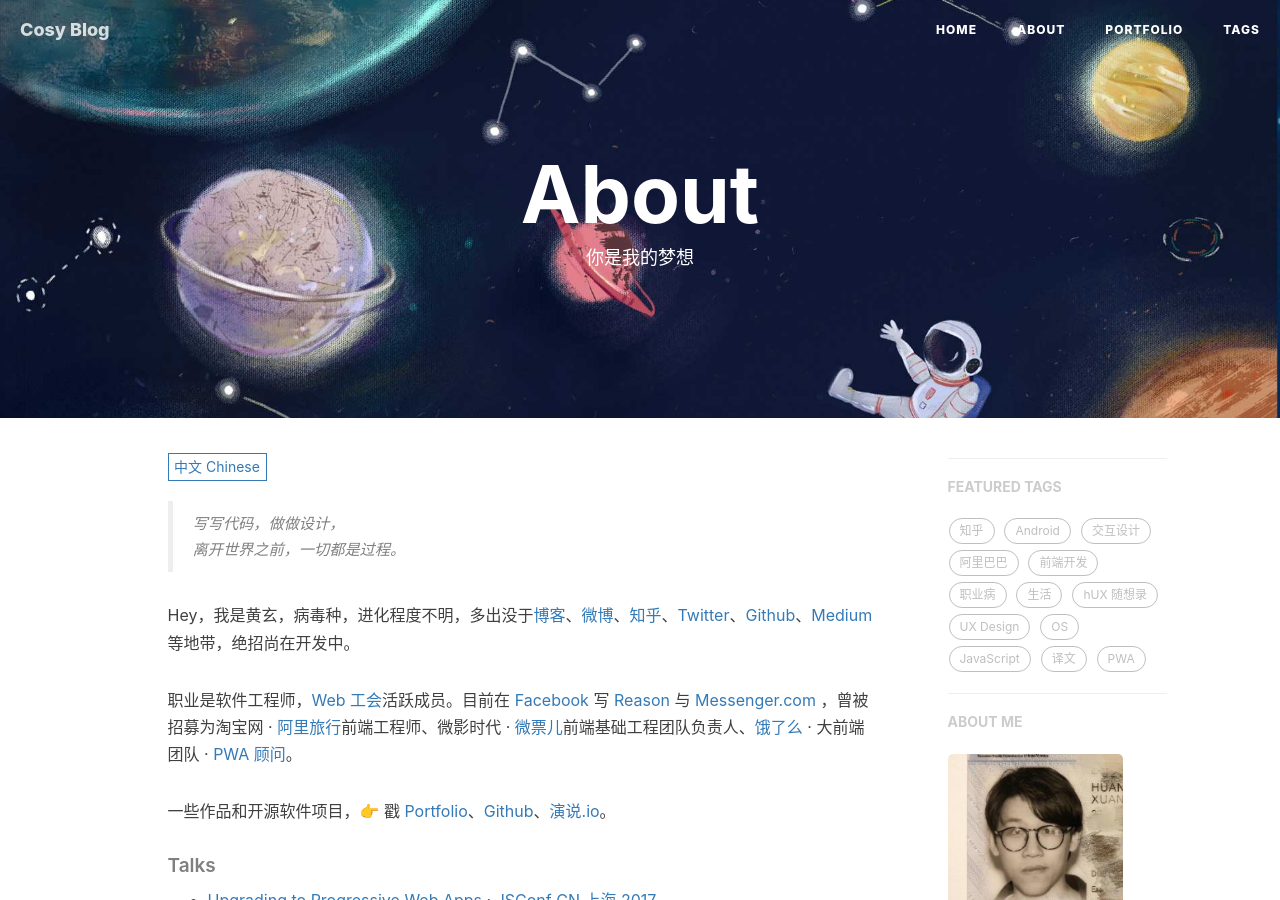
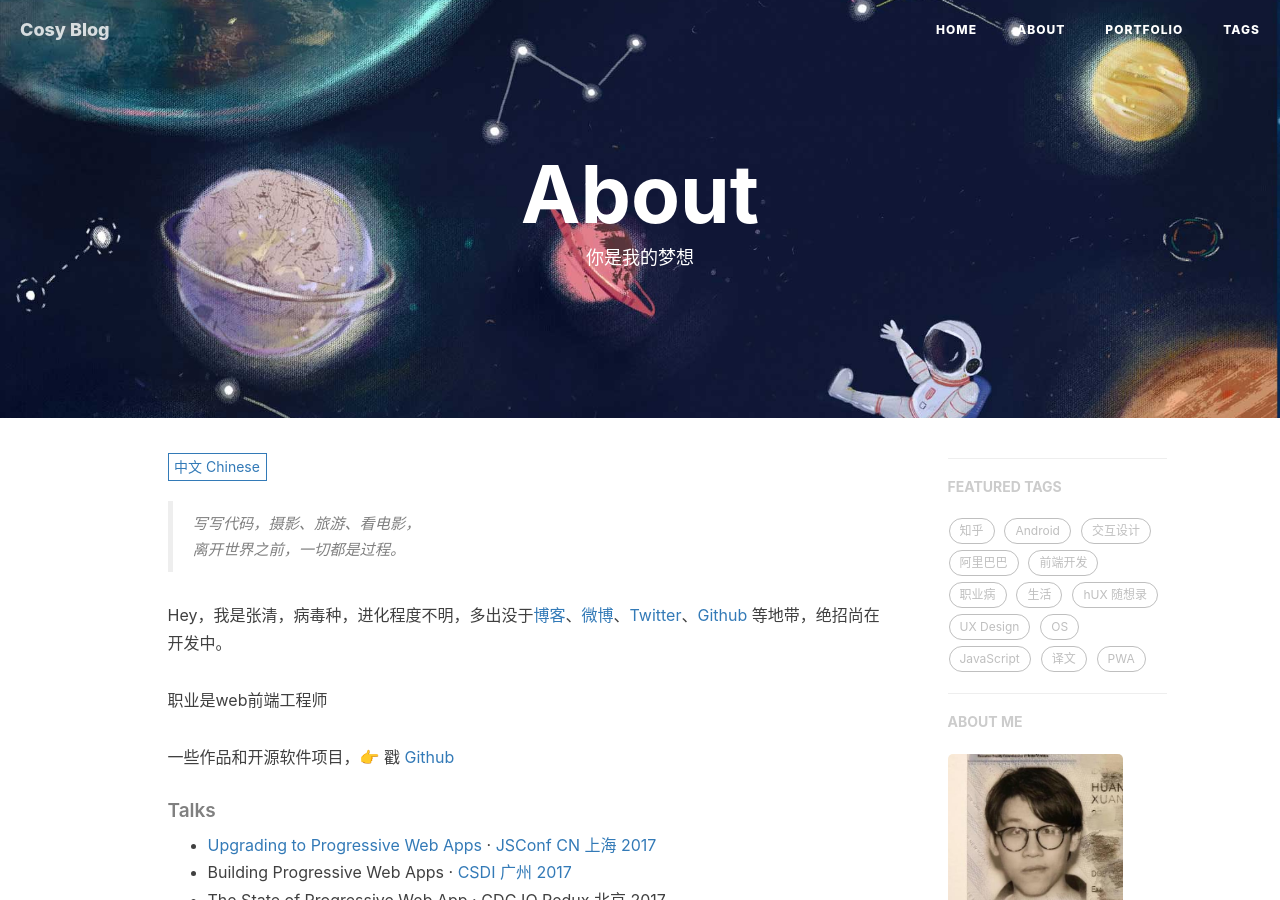
Before and after one commit to XiaoChuKuang/xiaochukuang.github.io, a Jekyll site: the page built from about.html, in a window 1280 px wide and 900 px high. Built offline with Jekyll 4.4.1, drawn with Linux system fonts in a browser that asks for light colours; nearby versions of some CDN libraries; comment, search, counter and statistics services are not loaded.

Commit message:
update
update

```diff
--- a/_includes/about/zh.md
+++ b/_includes/about/zh.md
@@ -1,11 +1,11 @@
-> 写写代码，做做设计，
+> 写写代码，摄影、旅游、看电影，
 > 离开世界之前，一切都是过程。
 
-Hey，我是黄玄，病毒种，进化程度不明，多出没于[博客](https://huangxuan.me)、[微博](weibo.com/huxpro)、[知乎](https://www.zhihu.com/people/huxpro/pins/posts)、[Twitter](https://twitter.com/Huxpro/)、[Github](http://github.com/huxpro)、[Medium](https://medium.com/@Huxpro) 等地带，绝招尚在开发中。
+Hey，我是张清，病毒种，进化程度不明，多出没于[博客](https://www.middlewest.cn)、[微博](weibo.com/沉星笑楚狂)、[Twitter](https://twitter.com/qingshuandian/)、[Github](http://github.com/xiaochukuang) 等地带，绝招尚在开发中。
 
-职业是软件工程师，[Web 工会](https://medium.com/ben-and-dion/team-web-3315aa447fb2#.359a9c6cl)活跃成员。目前在 [Facebook](https://www.facebook.com/) 写 [Reason](https://reasonml.github.io/) 与 [Messenger.com](http://messenger.com/) ，曾被招募为淘宝网 · [阿里旅行](http://alitrip.com)前端工程师、微影时代 · [微票儿](http://www.wepiao.com/?r=movie)前端基础工程团队负责人、[饿了么](https://ele.me/) · 大前端团队 · [PWA 顾问](https://medium.com/elemefe/upgrading-ele-me-to-progressive-web-app-2a446832e509)。
+职业是web前端工程师
 
-一些作品和开源软件项目，👉 戳 [Portfolio](/portfolio)、[Github](http://github.com/huxpro)、[演说.io](https://zhuanlan.zhihu.com/p/21280918)。
+一些作品和开源软件项目，👉 戳 [Github](http://github.com/xiaochukuang)
 
 
 ##### Talks
```
